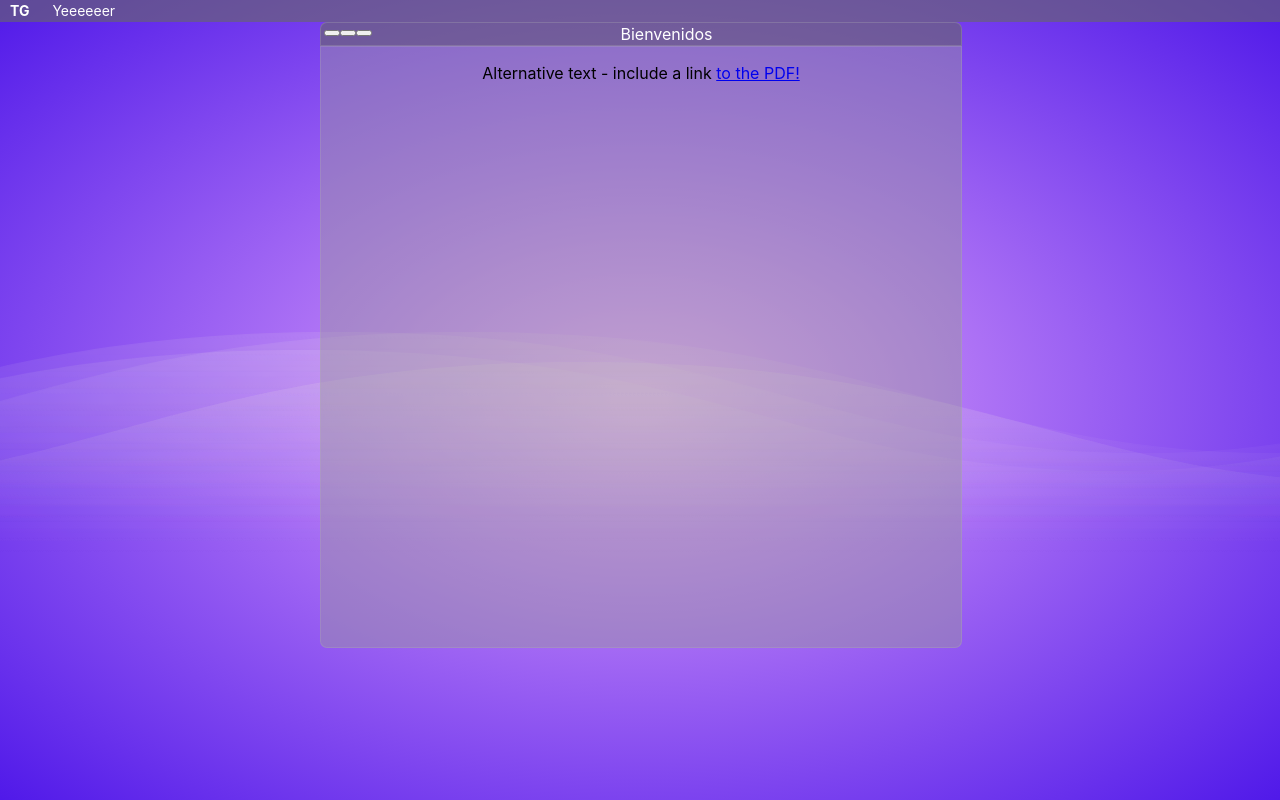
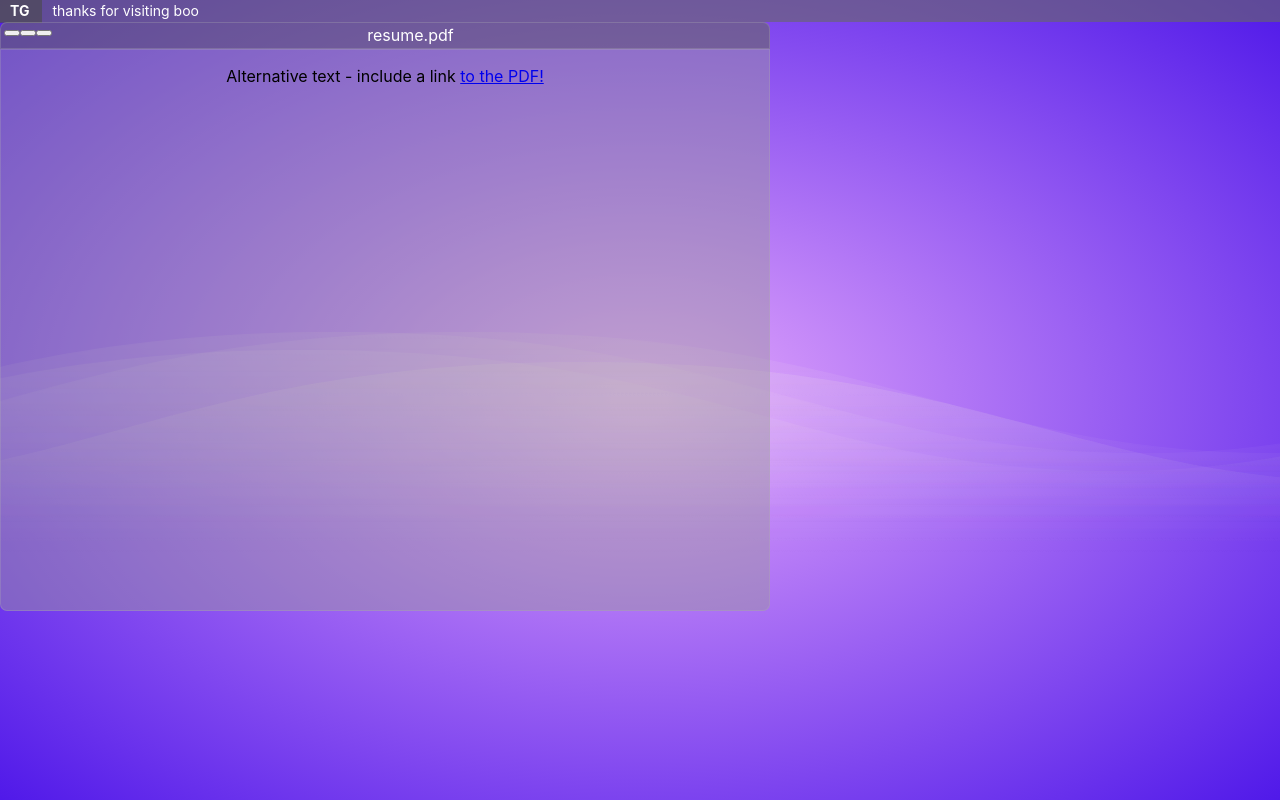
Before and after one commit to timgerstel/portfolio, a React (Create React App) app in the folder com.tgerst.portfolio/: page / in a window 1280 px wide. Shown: the top 800 px of the page. Built offline with nearby package versions, Linux system fonts and the light colour scheme.

Commit message:
Janky window manager
Signed-off-by: Timothy Gerstel <tim.gerstel@gmail.com>

```diff
--- a/com.tgerst.portfolio/src/App.css
+++ b/com.tgerst.portfolio/src/App.css
@@ -13,10 +13,6 @@
 
 .Desktop {
   width: 100%;
-  height: 100%;
-}
-
-.WindowManager {
   height: 100%;
 }
 
--- a/com.tgerst.portfolio/src/App.tsx
+++ b/com.tgerst.portfolio/src/App.tsx
@@ -1,30 +1,23 @@
-import React from 'react';
+import React, { useState, useEffect, useCallback } from 'react';
 import './App.css';
-import { RouterProvider } from './router/RouterContext';
-import { Link } from './router/Link';
-import { Route } from './router/Route';
-import { Routes } from './Routes';
+// import { RouterProvider } from './router/RouterContext';
+// import { Link } from './router/Link';
+// import { Route } from './router/Route';
+// import { Routes } from './Routes';
 import { MenuBar } from './MenuBar';
-import { Window } from './Window';
+import WinMan, {WindowManager} from './WindowManager'
+import { RESUME_JSX } from './default_windows/Resume'
 
 function App() {
-  const RESUME_JSX =  <object data="/desktop_files/resume.pdf" type="application/pdf" width="100%" height="100%">
-    <p>Alternative text - include a link <a href="http://africau.edu/images/default/sample.pdf">to the PDF!</a></p>
-  </object>
+  WinMan.getInstance().addWindow('AppMain.ResumeWindow','resume.pdf', RESUME_JSX)
+
   return (
     <div className="App">
       <MenuBar></MenuBar>
-      <div className="DesktopContainer" onMouseDown={(e) => {
-          console.log('desktop mouse down x: ' + e.clientX + ' y:' + e.clientY)
-        }} onMouseUp={(e) => {
-          console.log('desktop mouse up x: ' + e.clientX + ' y:' + e.clientY)
-      }}>
+      <div className="DesktopContainer">
         <div className="Desktop">
-          <div className="WindowManager">
-            <Window title="Bienvenidos" width="50%" height="75%" content={RESUME_JSX}></Window>
-          </div>
+          <WindowManager></WindowManager>
           <div className="IconGrid">
-
           </div>
           <div className="Wallpaper">
             <div className="wave"></div>
--- a/com.tgerst.portfolio/src/MenuBar.css
+++ b/com.tgerst.portfolio/src/MenuBar.css
@@ -25,6 +25,12 @@
   padding: 0 5px 0 5px;
   min-width: 30px;
   margin: 0;
+}
+
+
+/* Not the biggest fan of this styling, change it later */
+.MenuBarItem:hover {
+  background-color:rgba(75, 75, 75, 0.62)
 }
 
 .MenuBarItemBody {
--- a/com.tgerst.portfolio/src/MenuBar.tsx
+++ b/com.tgerst.portfolio/src/MenuBar.tsx
@@ -2,6 +2,8 @@ import React, { useEffect, useRef, useState } from 'react';
 import './MenuBar.css'
 import { MenuBarItem } from './MenuBarItem'
 import { useClickOutEvent } from './Utils'
+import WinMan from './WindowManager';
+import { RESUME_JSX } from './default_windows/Resume'
 
 interface Props {
   ActionList?: string[]
@@ -18,6 +20,7 @@ let MenuItems = [
     title: <b>TG</b>,
     children: [
       { title: 'About Tim Gerstel', action: (e: React.MouseEvent, callback: any) => {
+        WinMan.getInstance().addWindow('AppMain.ResumeWindow','resume.pdf', RESUME_JSX)
         callback()
       }},
       { title: 'Email Tim Gerstel', action: (e: React.MouseEvent, callback: any) => {
@@ -28,14 +31,17 @@ let MenuItems = [
     action: (e: React.MouseEvent, callback: any) => { callback() }
   },
   {
-    title: 'Yeeeeeer',
+    title: 'thanks for visiting boo',
     children: [
-      { title: 'you already kno what it is', action: (e: React.MouseEvent, callback: any) => { callback() }},
-      { title: 'this gon be something eventually >',
+      { title: 'i had someone tell me i fell off', action: (e: React.MouseEvent, callback: any) => { callback() }},
+      { title: 'oo i needed that >',
         children: [
-          { title: 'what im sayin is...', action: (e: React.MouseEvent, callback: any) => { callback() }},
-          { title: 'but for right now its kinda janky i know iknow >', children: [
-            { title: 'ayy yo', action: (e: React.MouseEvent, callback: any) => { callback() }},
+          { title: 'and they wanna see me pick it back up...', action: (e: React.MouseEvent, callback: any) => { callback() }},
+          { title: 'well whered i leave it at? >', children: [
+            { title: 'ayy yo', action: (e: React.MouseEvent, callback: any) => {
+              console.log('ayy yo clicked')
+              WinMan.getInstance().addWindow('AppMain.WheelchairJimmy', 'champagne papi', <img src="https://i.kym-cdn.com/entries/icons/mobile/000/009/605/21953.jpg" width="100%" height="100%"></img>)
+              callback() }},
           ],
           action: (e: React.MouseEvent, callback: any) => {callback()} }
         ],
--- a/com.tgerst.portfolio/src/MenuBarItem.tsx
+++ b/com.tgerst.portfolio/src/MenuBarItem.tsx
@@ -31,9 +31,9 @@ export const MenuBarItem: React.FC<Props> = (props) => {
   // }, [activeItem])
 
   return (
-    <div className="MenuBarItem" onMouseEnter={mouseEnterHandler} onBlur={() => setActiveItem('-1')}>
-      <div className="MenuBarItemBody" >
-        <span className="MenuBarItemTitle" onClick={clickHandler}>{props.itemObj.title}</span>
+    <div className="MenuBarItem" onClick={clickHandler} onMouseEnter={mouseEnterHandler} onBlur={() => setActiveItem('-1')}>
+      <div className="MenuBarItemBody">
+        <span className="MenuBarItemTitle" >{props.itemObj.title}</span>
         <div className={isActive ? "MenuBarItem-Dropdown Show-Dropdown" : "MenuBarItem-Dropdown"} onMouseEnter={mouseEnterHandler}>
           {props.itemObj.children?.map((val: any, ind: number) => {
             return <MenuBarItem itemObj={val} key={ind} id={`${props.id}.${ind}`} activeItem={activeItem} setActive={setActiveItem}></MenuBarItem>
--- a/com.tgerst.portfolio/src/Window.css
+++ b/com.tgerst.portfolio/src/Window.css
@@ -1,6 +1,5 @@
 .DesktopWindow {
-  margin: 0 auto;
-  position: relative;
+  position: absolute;
 }
 
 .WindowTitleBar {
@@ -11,7 +10,7 @@
   border: 0.5px solid rgba(177, 177, 177, 0.274);
   width: 100%;
   padding-bottom: 0;
-  line-height: 22px;
+  line-height: 25px;
 }
 
 .WindowControls {
--- a/com.tgerst.portfolio/src/Window.tsx
+++ b/com.tgerst.portfolio/src/Window.tsx
@@ -1,7 +1,6 @@
-import React, { useEffect, useRef, useState } from 'react'
-import ReactDOM from 'react-dom';
-import { collapseTextChangeRangesAcrossMultipleVersions, isTemplateLiteralToken } from 'typescript';
+import React, { useCallback, useEffect, useRef, useState } from 'react';
 import { useClickOutEvent } from './Utils'
+import WinMan from './WindowManager';
 import './Window.css'
 
 interface Props {
@@ -13,11 +12,12 @@ interface Props {
   startingX?: string;
   startingY?: string;
   startInBackground?: boolean;
+  showing?: boolean;
+  windowId: any;
 }
 
 export const Window: React.FC<Props> = (props) => {
-  const [windowState, setWindowState] = useState({ top: 0, left: 0, dragging: false, rel: {top: 0, left: 0 } });
-  const [showing, setShowing] = useState(true);
+  const [windowState, setWindowState] = useState({ top: 22, left: 0, dragging: false, rel: {top: 0, left: 0 } });
   const TitleBarRef = useRef(null);
 
   const onMouseMove = (e: any) => {
@@ -27,7 +27,7 @@ export const Window: React.FC<Props> = (props) => {
     // console.log('e.pageY: ', e.pageY);
     // console.log('windowState.rel.top: ', topDiff);
     // console.log('top: topDiff >= 0 ? topDiff : 0', topDiff >= 0 ? topDiff : 0);
-    setWindowState({top: topDiff >= 0 ? topDiff : 0, left: leftDiff, dragging: windowState.dragging, rel: { top: windowState.rel.top, left: windowState.rel.left }});
+    setWindowState({top: topDiff >= 22 ? topDiff : 22, left: leftDiff, dragging: windowState.dragging, rel: { top: windowState.rel.top, left: windowState.rel.left }});
     // console.log('onMouseMove windowState:', windowState);
     e.stopPropagation();
     e.preventDefault();
@@ -38,8 +38,11 @@ export const Window: React.FC<Props> = (props) => {
     if (TitleBarRef.current) {
       const topDiff = e.pageY - windowState.rel.top;
       const leftDiff = e.pageX - windowState.rel.left;
+      const { clientWidth } = TitleBarRef.current;
       var computedStyle = window.getComputedStyle(TitleBarRef.current);
       var pos = { top: parseInt(computedStyle.top), left: parseInt(computedStyle.left) };
+      console.log('clientWidth: ', clientWidth);
+      console.log('mouseDown pos:', pos);
       // console.log('computed style: ', pos);
       setWindowState({ top: windowState.top, left: windowState.left, dragging: true, rel: { top: e.pageY - pos.top, left: e.pageX - pos.left } });
     } else {
@@ -55,20 +58,15 @@ export const Window: React.FC<Props> = (props) => {
     e.preventDefault();
   }
 
-  // useEffect(() => {
-  //   console.log('draggign? :', windowState.dragging);
-  // }, [windowState.dragging])
-
-  return showing && <div className="DesktopWindow" style={{
+  return <div className="DesktopWindow" style={{
       width: props.width,
       height: props.height,
       left: windowState.left,
       top: windowState.top
     }}>
-    <div className="WindowTitleBar" ref={ TitleBarRef } onMouseMove={ onMouseMove} onMouseDown={ onMouseDown } onMouseUp={ onMouseUp } style={{      left: windowState.left,
-      top: windowState.top}}>
+    <div className="WindowTitleBar" ref={ TitleBarRef } onMouseMove={ onMouseMove} onMouseDown={ onMouseDown } onMouseUp={ onMouseUp } style={{ left: windowState.left, top: windowState.top}}>
       <div className="WindowControls">
-        <button onClick={() => setShowing(false)}></button>
+        <button onClick={() => {WinMan.getInstance().closeWindow(props.windowId)}}></button>
         <button></button>
         <button></button>
       </div>
--- /dev/null
+++ b/com.tgerst.portfolio/src/WindowManager.tsx
@@ -0,0 +1,55 @@
+import { useCallback, useState } from 'react';
+import { Window } from './Window'
+
+interface Props {
+  windows?: any;
+}
+
+export default class WinMan {
+  windows: any = {};
+  static sharedInstance: WinMan;
+  private forceRenderFunc: any;
+
+  public static getInstance(): WinMan {
+    if(!WinMan.sharedInstance) {
+      WinMan.sharedInstance = new WinMan();
+    }
+    return WinMan.sharedInstance;
+  }
+
+  addWindow(uniqueId: string, title: string, content: any) {
+    console.log('adding window');
+    this.windows[uniqueId] = <Window windowId={uniqueId} title={title} key={uniqueId} width="60%" height="70%" content={content}></Window>
+    if(this.forceRenderFunc != null) this.forceRenderFunc();
+  }
+
+  closeWindow(uniqueId: any) {
+    delete this.windows[uniqueId];
+    console.log('closed window', uniqueId);
+    console.log('window:' , this.windows);
+    if(this.forceRenderFunc != null)  this.forceRenderFunc();
+  }
+
+  setForceWindowFunc(f: any){
+    this.forceRenderFunc = f;
+  }
+
+  getWindows() {
+    return this.windows;
+  }
+}
+
+export const WindowManager: React.FC<Props> = (props) => {
+  // todo: fix this hack
+  // Cannot update a component (`WindowManager`) while rendering a different component (`App`)
+  const [, updateState] = useState({});
+  const forceUpdate = useCallback(() => updateState({}), []);
+  WinMan.getInstance().setForceWindowFunc(forceUpdate);
+
+  return <div className="WindowManager" style={{height: "100%"}}>
+    {Object.keys(WinMan.getInstance().getWindows()).map((window: any, id: any) => {
+      console.log('rendering window', window)
+      return WinMan.getInstance().getWindows()[window];
+    })}
+  </div>
+}
--- /dev/null
+++ b/com.tgerst.portfolio/src/default_windows/Resume.tsx
@@ -0,0 +1,10 @@
+import { Window } from '../Window';
+
+export const RESUME_JSX =  <object data="/desktop_files/resume.pdf" type="application/pdf" width="100%" height="100%">
+<p>Alternative text - include a link <a href="http://africau.edu/images/default/sample.pdf">to the PDF!</a></p>
+</object>
+
+export var ResWindShowing = true;
+export const setResWindShowing = (val: boolean) => {
+  ResWindShowing = val;
+}
```
